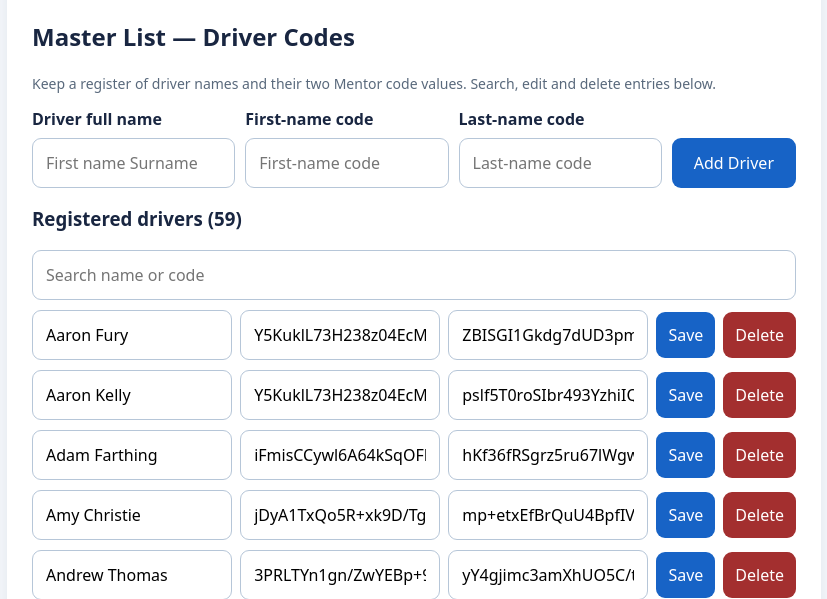
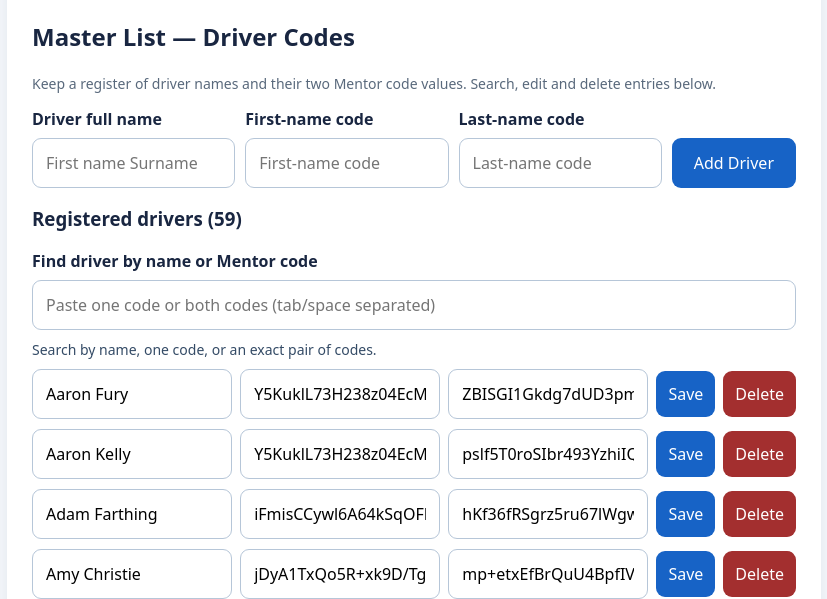
Before and after one commit to jamielawson-afk/cc-driver-missing-checker, a Flask app: page / in a window 1280 px wide. Shown: the part 889-1488 px from the top of the page, without its empty margins (226-1053 px from the left). Run offline with Flask 3, Linux system fonts and the light colour scheme; the visitor is signed in with stand-in values (Sample User, id 1); data comes from the database, SQL or seed files in the repository.

Commit message:
Add files via upload

```diff
--- a/templates/index.html
+++ b/templates/index.html
@@ -3,7 +3,7 @@
 <title>Connected Couriers | Mentor Checker</title>
 <style>
 :root{font-family:system-ui,-apple-system,sans-serif;color:#192641;background:#f3f6fa}*{box-sizing:border-box}body{margin:0}.wrap{max-width:850px;margin:0 auto;padding:26px 18px}header{background:#142947;color:white;padding:27px;border-radius:16px}header h1{font-size:25px;margin:0}header p{color:#bed1e5;margin-bottom:0}.panel{background:white;padding:25px;margin-top:19px;border-radius:14px;box-shadow:0 2px 14px #152d4d12}label{font-weight:650;display:block;margin:18px 0 8px}input,textarea{display:block;width:100%;border:1px solid #b6c6d8;border-radius:9px;padding:13px;font:inherit}textarea{min-height:120px;resize:vertical}button{background:#1763c6;color:#fff;border:0;border-radius:9px;padding:14px 22px;font-weight:700;font:inherit;cursor:pointer;margin-top:20px}button:hover{background:#0d4f9f}.hint{font-size:14px;color:#59697c;line-height:1.5}.stats{display:flex;gap:10px;flex-wrap:wrap}.stat{flex:1;min-width:115px;background:#eef4ff;border-radius:10px;padding:16px}.stat strong{font-size:28px;display:block}.missing{border-left:4px solid #d84936;background:#fff4f1;padding:12px;margin:9px 0;border-radius:5px}.error{border-left:4px solid #bb3838;color:#8b2424}.ok{color:#167a42;font-weight:700}
-.master-row{display:grid;grid-template-columns:1fr 1fr 1fr auto auto;gap:8px;margin:10px 0;align-items:center}.master-row input{min-width:0}.master-row button{margin:0;padding:12px}.danger{background:#a32f2f}.add-row{display:grid;grid-template-columns:1fr 1fr 1fr auto;gap:10px;align-items:end}.add-row button{margin:0}.add-row label{margin-top:0}@media(max-width:620px){.master-row,.add-row{grid-template-columns:1fr 1fr}}
+.master-row[hidden]{display:none!important}.search-feedback{font-size:14px;color:#344b66;margin:10px 0}.search-feedback.no-match{color:#a32f2f;font-weight:700}.master-row{display:grid;grid-template-columns:1fr 1fr 1fr auto auto;gap:8px;margin:10px 0;align-items:center}.master-row input{min-width:0}.master-row button{margin:0;padding:12px}.danger{background:#a32f2f}.add-row{display:grid;grid-template-columns:1fr 1fr 1fr auto;gap:10px;align-items:end}.add-row button{margin:0}.add-row label{margin-top:0}@media(max-width:620px){.master-row,.add-row{grid-template-columns:1fr 1fr}}
 </style></head><body><main class="wrap">
 <header><h1>CONNECTED COURIERS</h1><p>Mentor Checker — compare names, not VINs</p></header>
 <form method="post" action="/logout" style="text-align:right"><input type="hidden" name="csrf_token" value="{{ csrf_token }}"><button type="submit">Log out</button></form><nav class="panel"><a href="#checker">Mentor Checker</a> | <a href="#master">Master List</a></nav>
@@ -25,9 +25,11 @@
 <div><label>First-name code</label><input name="code1" placeholder="First-name code" maxlength="100" required></div><div><label>Last-name code</label><input name="code2" placeholder="Last-name code" maxlength="100" required></div>
 <button type="submit">Add Driver</button></form>
 <h3>Registered drivers ({{ master|length }})</h3>
-<input type="search" placeholder="Search name or code" oninput="document.querySelectorAll('.master-row').forEach(r=>r.hidden=!r.dataset.search.includes(this.value.toLowerCase().trim()))">
+<label for="master-search">Find driver by name or Mentor code</label>
+<input id="master-search" type="search" placeholder="Paste one code or both codes (tab/space separated)" autocomplete="off" oninput="filterMasterList()">
+<p id="master-search-feedback" class="search-feedback" role="status" aria-live="polite">Search by name, one code, or an exact pair of codes.</p>
 {% for driver in master %}
-<div class="master-row" data-search="{{ (driver.name ~ ' ' ~ driver.code1 ~ ' ' ~ driver.code2)|lower }}">
+<div class="master-row" data-name="{{ driver.name|e }}" data-code1="{{ driver.code1|e }}" data-code2="{{ driver.code2|e }}">
 <form method="post" action="/master/edit/{{ driver.id }}" style="display:contents"><input type="hidden" name="csrf_token" value="{{ csrf_token }}">
 <input name="name" aria-label="Driver name" value="{{ driver.name }}" required>
 <input name="code1" aria-label="First-name code" value="{{ driver.code1 }}" required maxlength="100"><input name="code2" aria-label="Last-name code" value="{{ driver.code2 }}" required maxlength="100">
@@ -35,4 +37,34 @@
 <form method="post" action="/master/delete/{{ driver.id }}" onsubmit="return confirm('Delete this driver?')"><input type="hidden" name="csrf_token" value="{{ csrf_token }}"><button class="danger" type="submit">Delete</button></form>
 </div>
 {% else %}<p class="hint">No drivers added yet.</p>{% endfor %}
-</section></main></body></html>
+</section><script>
+function filterMasterList(){
+  const query=document.getElementById('master-search').value.trim();
+  const parts=query.split(/\s+/).filter(Boolean);
+  const rows=[...document.querySelectorAll('.master-row')];
+  const feedback=document.getElementById('master-search-feedback');
+  let matches=0, matchedNames=[];
+  for(const row of rows){
+    const name=row.dataset.name.toLocaleLowerCase();
+    const code1=row.dataset.code1.toLocaleLowerCase();
+    const code2=row.dataset.code2.toLocaleLowerCase();
+    let match;
+    if(!query) match=true;
+    else if(parts.length===2 && parts.every(p=>p.includes('=') || p.length>12)){
+      // Both codes must match the same driver; accept either pasted order.
+      const a=parts[0].toLocaleLowerCase(),b=parts[1].toLocaleLowerCase();
+      match=(a===code1 && b===code2)||(a===code2 && b===code1);
+    }else{
+      const q=query.toLocaleLowerCase();
+      match=name.includes(q)||code1.includes(q)||code2.includes(q);
+    }
+    row.hidden=!match;
+    if(match){matches++;matchedNames.push(row.dataset.name)}
+  }
+  feedback.classList.toggle('no-match',!!query && matches===0);
+  feedback.textContent=!query?'Search by name, one code, or an exact pair of codes.':
+    matches===0?'No matching driver found.':
+    matches===1?'Matching driver: '+matchedNames[0]:
+    matches+' matching drivers: '+matchedNames.join(', ');
+}
+</script></main></body></html>
```
Also changed, not shown: README.md.
